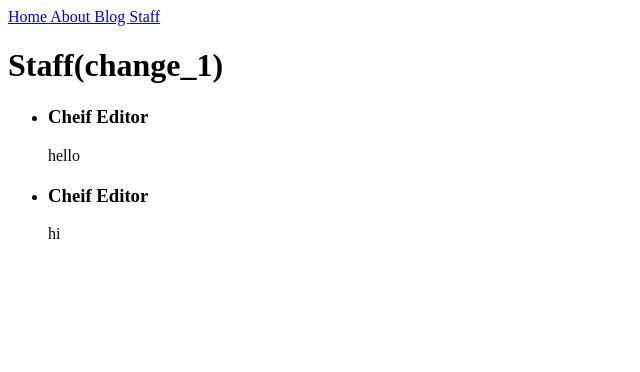
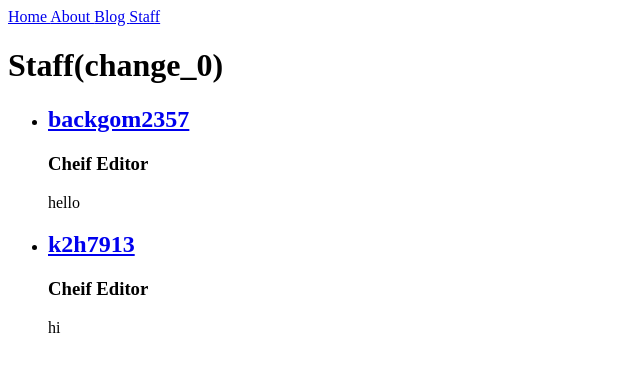
Before and after one commit to unsolvedproblem/unsolvedproblem.github.io, a Jekyll site: the page built from staff.html, in a window 1280 px wide. Shown: the top 372 px of the page, without its empty margins (0-640 px from the left). Built offline with Jekyll 4.4.1, drawn with Linux system fonts in a browser that asks for light colours.

Commit message:
Update staff.html

```diff
--- a/staff.html
+++ b/staff.html
@@ -2,11 +2,11 @@
 layout: default
 title: Staff
 ---
-<h1>Staff(change_1)</h1>
+<h1>Staff(change_0)</h1>
 <ul>
   {% for author in site.authors %}
     <li>
-      <h2><a href="{{ site.author.url }}">{{ site.author.name }}</a></h2>
+      <h2><a href="{{ author.url }}">{{ author.name }}</a></h2>
       <h3>{{ author.position }}</h3>
       <p>{{ author.content | markdownify }}</p>
     </li>
```
